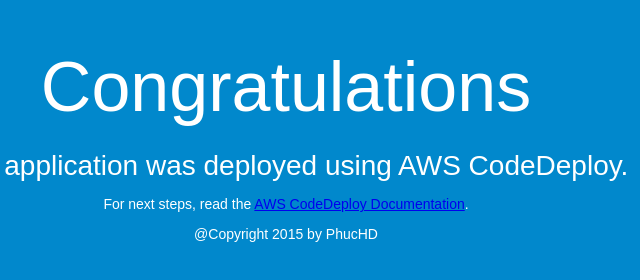
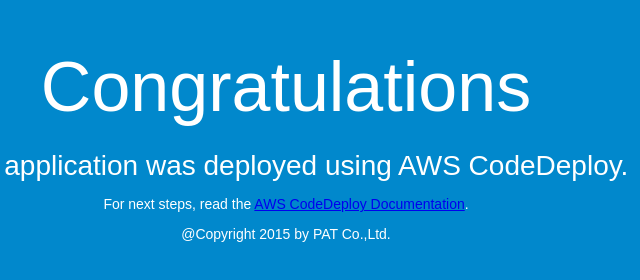
Before and after one commit to PrivatePhucHD/AutoDeploy, a plain HTML site: page index.html in a window 1280 px wide. Shown: the full height of the page, 354-994 px from the left. Drawn offline with Linux system fonts and the light colour scheme.

Commit message:
Update Index.html
Check Auto Deploy AWS

```diff
--- a/index.html
+++ b/index.html
@@ -29,7 +29,7 @@
     <h1>Congratulations</h1>
     <h2>This application was deployed using AWS CodeDeploy.</h2>
     <p>For next steps, read the <a href="http://aws.amazon.com/documentation/codedeploy">AWS CodeDeploy Documentation</a>.</p>
-    <p>@Copyright 2015 by PhucHD</p>
+    <p>@Copyright 2015 by PAT Co.,Ltd.</p>
   </div>
 </body>
 </html>
```
